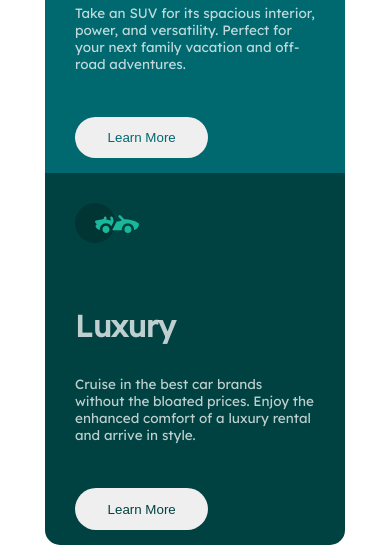
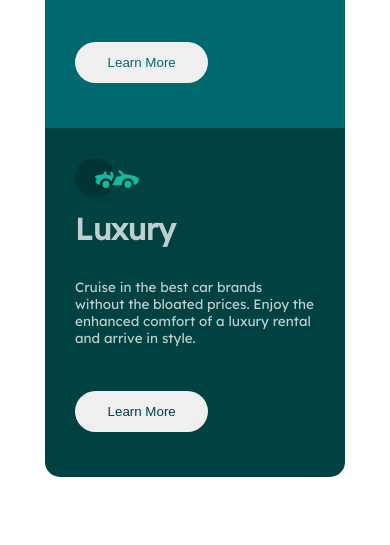
Before and after one commit to Ihuoma5/3-column-preview-card-component, a plain HTML site: page index.html in a window 390 px wide. Shown: the part 615-1160 px from the top of the page. After the commit the page ends 1092 px from the top, so only its background shows below. Drawn offline with Linux system fonts and the light colour scheme.

Commit message:
responsiveness

```diff
--- a/style.css
+++ b/style.css
@@ -90,4 +90,15 @@ button {
   .luxury {
       border-radius: 0 0 1rem 1rem;
   }
+  h3{
+    /* border: 1px solid green; */
+    margin-top: .5rem;
+  }
+  svg{
+    /* border: 1px solid green; */
+    margin-bottom: 0;
+  }
+  button{
+    margin-bottom: 3rem;
+  }
 }
```
